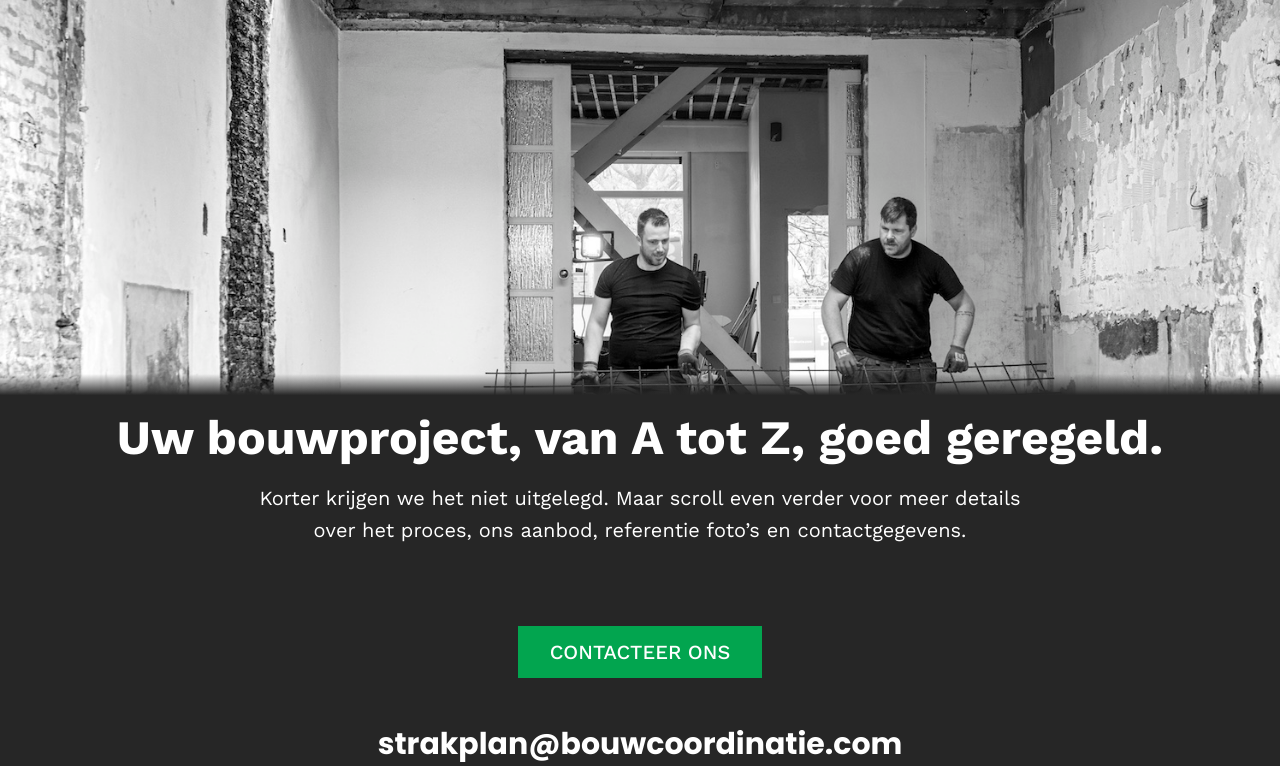
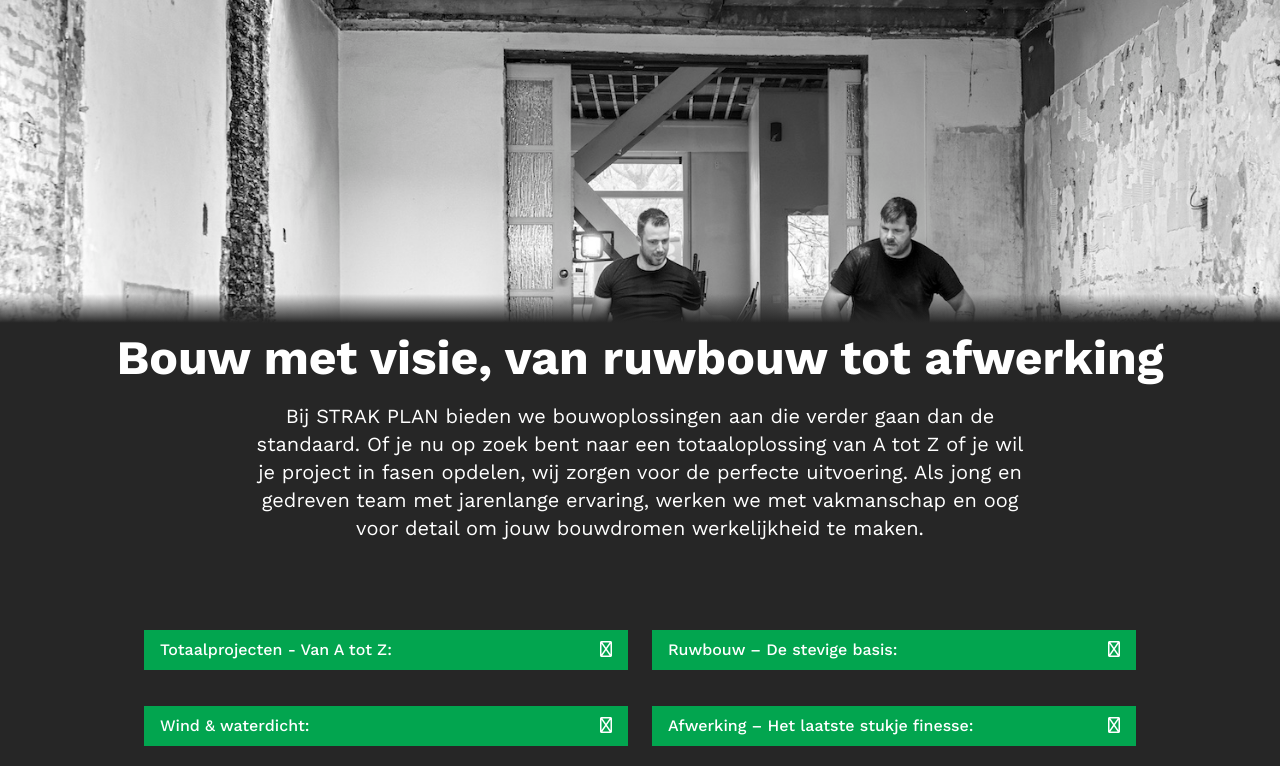
Before and after one commit to nielsvhb/strak-plan, an Astro site: page / in a window 1280 px wide. Shown: the part 186-952 px from the top of the page. Built offline with nearby package versions, Linux system fonts and the light colour scheme; Astro itself is replaced by a stand-in of ours.

Commit message:
update tekst

```diff
--- a/src/layouts/Layout.astro
+++ b/src/layouts/Layout.astro
@@ -17,7 +17,7 @@ import ContactForm from "../components/contactform.vue";
 			rel="stylesheet"
 		/>
 		<link rel="stylesheet" href="/main.css" />
-		<script src="https://kit.fontawesome.com/03fca1712c.js" crossorigin="anonymous"></script>
+		<script src="https://kit.fontawesome.com/02a9a67be2.js" crossorigin="anonymous"></script>
 	</head>
 	<body>
 		<slot />
--- a/src/pages/index.astro
+++ b/src/pages/index.astro
@@ -21,18 +21,64 @@ const allProjects = await getCollection('project');
 		</div>
 	</header>
 	<main>
-			<section class="-mt-60 text-white text-center bg-gradient-to-t from-antracite from-90% py-10">
-				<div class="container">
-				<h1 class="text-4xl md:text-5xl font-bold mb-5">
-					Uw bouwproject, van A tot Z, goed geregeld.
-				</h1>
-				<p class="text-xl leading-8 max-w-3xl mx-auto">
-					Korter krijgen we het niet uitgelegd. Maar scroll even verder voor
-					meer details over het proces, ons aanbod, referentie foto’s en
-					contactgegevens.
-				</p>
+		<section class="-mt-80 text-white text-center bg-gradient-to-t from-antracite from-90% py-10">
+			<div class="container">
+			<h1 class="text-4xl md:text-5xl font-bold mb-5">
+				Bouw met visie, van ruwbouw tot afwerking
+			</h1>
+			<p class="text-md md:text-xl leading-8 max-w-3xl mx-auto">
+				Bij STRAK PLAN bieden we bouwoplossingen aan die verder gaan dan de standaard. Of je nu op zoek bent naar een totaaloplossing van A tot Z of je wil je project in fasen opdelen,
+				wij zorgen voor de perfecte uitvoering. Als jong en gedreven team met jarenlange ervaring, werken we met vakmanschap en oog voor detail om jouw bouwdromen werkelijkheid te maken.
+			</p>
+			</div>
+		</section>
+
+		<section class="bg-antracite py-12">
+			<div class="container max-w-5xl ">
+				<div class="grid grid-cols-1 md:grid-cols-2 gap-6 text-white">
+					<details class="[&_span]:open:inline-block [&_div]:open:hidden">
+						<summary class="bg-primary py-2 px-4 font-medium list-none hover:bg-primary-dark mb-3 cursor-pointer ease-in-out transition-colors flex">
+							Totaalprojecten - Van A tot Z:
+							<span class="ml-auto hidden"><i class="far fa-circle-minus"></i></span>
+							<div class="ml-auto inline-block"><i class="far fa-circle-plus"></i></div>
+						</summary>
+						Wij nemen je hele bouwproject uit handen. Van het eerste ontwerp tot de laatste afwerking: wij coördineren alles, voeren de ruwbouwwerken zelf uit en werken met een netwerk van
+						betrouwbare partners om jouw visie tot leven te brengen. Je kunt vertrouwen op een zorgeloos proces met ons als jouw aanspreekpunt voor alles wat er komt kijken bij je renovatie of nieuwbouw.
+					</details>
+
+					<details class="[&_span]:open:inline-block [&_div]:open:hidden">
+						<summary class="bg-primary py-2 px-4 font-medium list-none hover:bg-primary-dark mb-3 cursor-pointer ease-in-out transition-colors flex">
+							Ruwbouw – De stevige basis:
+							<span class="ml-auto hidden"><i class="far fa-circle-minus"></i></span>
+							<div class="ml-auto inline-block"><i class="far fa-circle-plus"></i></div>
+						</summary>
+						Heb je al een ontwerp in gedachten en zoek je een specialist voor de ruwbouw? Zaakvoerder Bram staat elke dag mee op de werf wat zorgt voor een vlotte en transparante communicatie op de werf.
+						Ons team staat alle dagen klaar om met plezier uw thuis te bouwen. Bouwen is nu eenmaal wat we graag en goed doen!
+					</details>
+
+					<details class="[&_span]:open:inline-block [&_div]:open:hidden">
+						<summary class="bg-primary py-2 px-4 font-medium list-none hover:bg-primary-dark mb-3 cursor-pointer ease-in-out transition-colors flex">
+							Wind & waterdicht:
+							<span class="ml-auto hidden"><i class="far fa-circle-minus"></i></span>
+							<div class="ml-auto inline-block"><i class="far fa-circle-plus"></i></div>
+						</summary>
+						Los van het totaalproject, ruwbouw of afwerking bieden wij ook casco oplossingen aan. Wij zetten de ruwbouw, dak en buitenschrijnwerk. Door goede samenwerkingen met onze vaste partners
+						voor dak en buitenschrijnwerk kunnen al deze werken zeer kort op elkaar volgen wat het bouwproces serieus kan doen inkorten.
+					</details>
+
+					<details class="[&_span]:open:inline-block [&_div]:open:hidden">
+						<summary class="bg-primary py-2 px-4 font-medium list-none hover:bg-primary-dark mb-3 cursor-pointer ease-in-out transition-colors flex">
+							Afwerking – Het laatste stukje finesse:
+							<span class="ml-auto hidden"><i class="far fa-circle-minus"></i></span>
+							<div class="ml-auto inline-block"><i class="far fa-circle-plus"></i></div>
+						</summary>
+						De afwerking maakt het verschil. Of het nu gaat om het plaatsen van vloeren, plaatsen van alle technieken of het pleisteren van muren & plafond, Zaakvoerder Jeroen zorgt samen met onze vaste
+						partners voor een verfijnde afwerking die het hele project afmaakt. Met oog voor detail en kwaliteit geven we jouw pand de uitstraling die het verdient.
+					</details>
 				</div>
-			</section>
+			</div>
+		</section>
+
 			<section class="bg-antracite text-center py-10">
 				<div class="container">
 				<a href="#contact" class="bg-primary hover:bg-primary-dark text-white uppercase px-8 text-xl font-medium py-3 inline-block mb-6">Contacteer ons</a>
```
